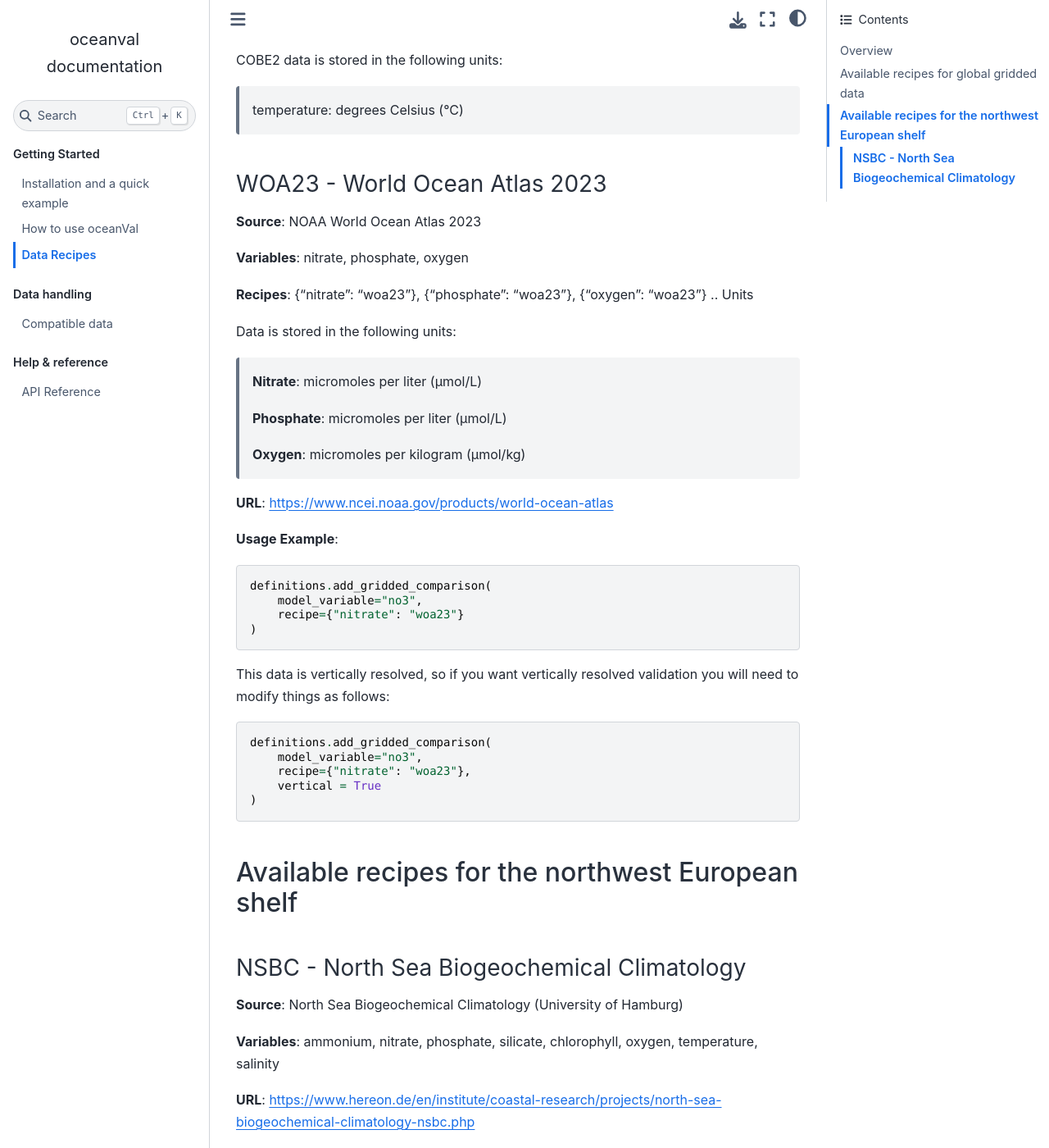
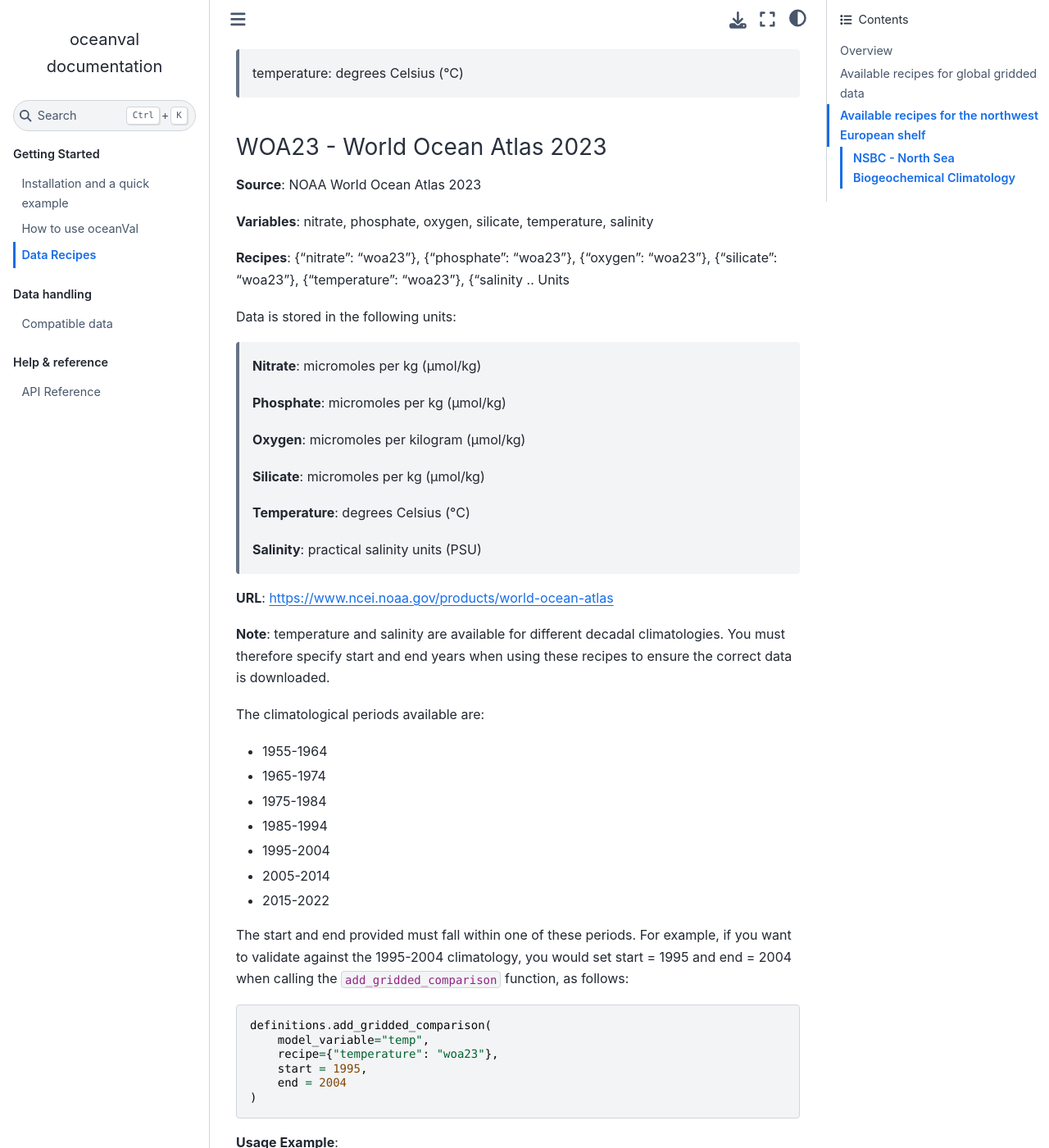
Before and after one commit to pmlmodelling/oceanVal, a Sphinx documentation site: the page built from docs/source/recipes.rst, in a window 1280 px wide and 1400 px high, scrolled down 1230 px. Shown: the whole window at 82% size. Built offline with Sphinx 7.4.7 and the Sphinx Book theme 1.1.4, drawn with Linux system fonts in a browser that asks for light colours; some of the changed text lies outside the part shown.

Commit message:
add salinity and temperature to woa recipe

```diff
--- a/docs/source/recipes.rst
+++ b/docs/source/recipes.rst
@@ -23,7 +22,7 @@ Function Usag
        recipe={"temperature": "cobe2"}
    )
 
-This is a minimalist example, where you have said you want to matchup temperature from the COBE2 sea surface temperature dataset with the model temperature, with variable name "votemper".
+This is a minimalist example, where you have said you want to matchup temperature from the [COBE2](https://psl.noaa.gov/thredds/dodsC/Datasets/COBE2/sst.mon.mean.nc) sea surface temperature dataset with the model temperature, with variable name "votemper".
 
 The recipe dictionary must contain exactly one key-value pair, where:
 
@@ -62,20 +61,60 @@ WOA23 - World Ocean Atlas 2023
 
 **Source**: NOAA World Ocean Atlas 2023
 
-**Variables**: nitrate, phosphate, oxygen
+**Variables**: nitrate, phosphate, oxygen, silicate, temperature, salinity
 
-**Recipes**: {"nitrate": "woa23"}, {"phosphate": "woa23"}, {"oxygen": "woa23"}
+**Recipes**: {"nitrate": "woa23"}, {"phosphate": "woa23"}, {"oxygen": "woa23"}, {"silicate": "woa23"}, {"temperature": "woa23"}, {"salinity
 .. Units
 
 Data is stored in the following units:
 
-    **Nitrate**: micromoles per liter (µmol/L)
+    **Nitrate**: micromoles per kg (µmol/kg)
 
-    **Phosphate**: micromoles per liter (µmol/L)
+    **Phosphate**: micromoles per kg (µmol/kg)
 
     **Oxygen**: micromoles per kilogram (µmol/kg)
 
+    **Silicate**: micromoles per kg (µmol/kg)
+
+    **Temperature**: degrees Celsius (°C)
+
+    **Salinity**: practical salinity units (PSU)
+
 **URL**: https://www.ncei.noaa.gov/products/world-ocean-atlas
+
+**Note**: temperature and salinity are available for different decadal climatologies. You must therefore specify start and end years when using these recipes to ensure the correct data is downloaded.
+
+The climatological periods available are:
+
+* 1955-1964
+
+* 1965-1974
+
+* 1975-1984
+
+* 1985-1994
+
+* 1995-2004
+
+* 2005-2014
+
+* 2015-2022
+
+The start and end provided must fall within one of these periods.
+For example, if you want to validate against the 1995-2004 climatology, you would set start = 1995 and end = 2004 when calling the ``add_gridded_comparison`` function, as follows:
+
+.. code-block:: python
+
+   definitions.add_gridded_comparison(
+       model_variable="temp",
+       recipe={"temperature": "woa23"},
+       start = 1995,
+       end = 2004
+   )
+
+
+
+
 
 
 **Usage Example**:
```
Also changed, not shown: other parts of docs/source/recipes.rst (+0 -1 lines).
